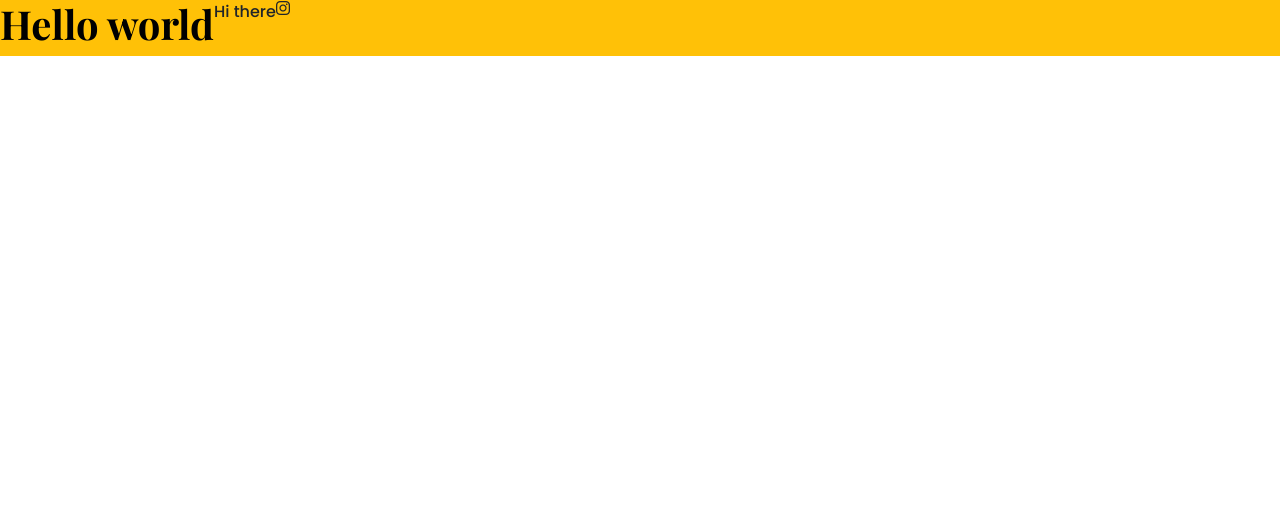
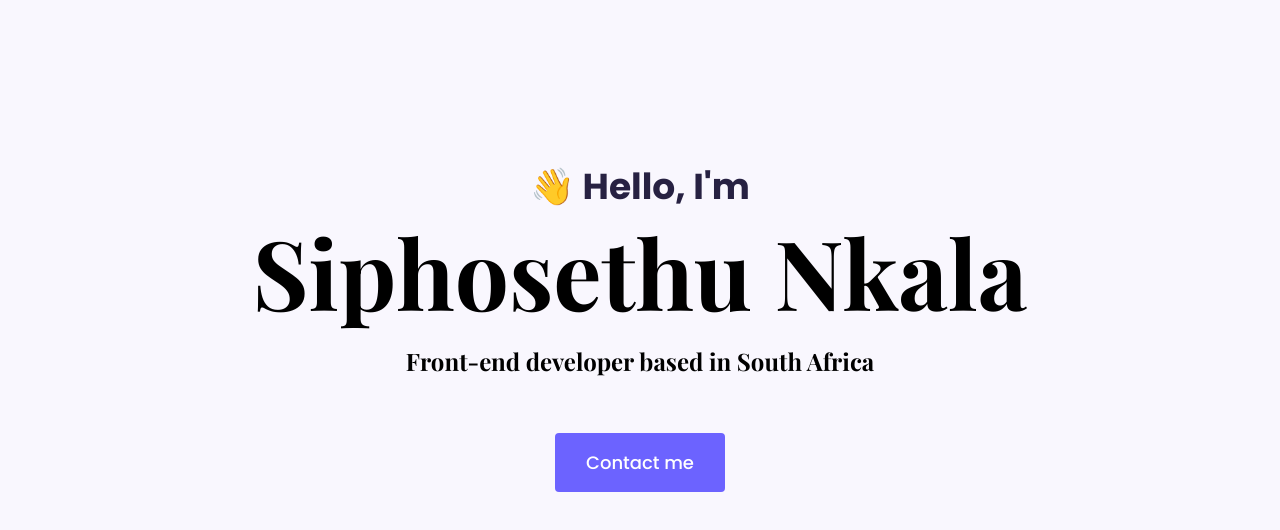
Before and after one commit to Siphosethu-Nkala-1/portfolio-project, a plain HTML site: page index.html in a window 1280 px wide. Drawn offline with nearby package versions, Linux system fonts and the light colour scheme.

Commit message:
Added hero

```diff
--- a/index.html
+++ b/index.html
@@ -17,13 +17,16 @@
       rel="stylesheet"
     />
 
-        <title>Document</title>
+        <title>Siphosethu Portfolio</title>
     </head>
     <body>
-         <div class="d-flex bg-warning">
-      <h1>Hello world</h1>
-      <p>Hi there</p>
-      <i class="fab fa-instagram"></i>
+         <div class="hero">
+      <p>👋 Hello, I'm</p>
+      <h1>Siphosethu Nkala</h1>
+      <h2 class="mb-5">Front-end developer based in South Africa</h2>
+      <div>
+        <a href="#" class="btn btn-branding">Contact me</a>
+      </div>
     </div>
     </body>
 </html>
--- a/styles/portfolio.css
+++ b/styles/portfolio.css
@@ -1,10 +1,58 @@
-h1 {
+:root {
+  --branding-color: #6c63ff;
+  --secondary-color: #f9f7fe;
+  --heading-font-family: "Playfair Display", serif;
+  --default-font-family: "Poppins", sans-serif;
+}
+
+body {
+  font-family: var(--default-font-family);
+}
+
+h1,
+h2,
+h3,
+h4,
+h5,
+h6 {
   color: black;
-  font-family: "Playfair Display", serif;
+  font-family: var(--heading-font-family);
   font-weight: bold;
 }
 
+h1 {
+  font-size: 96px;
+}
+
 p {
-  font-family: "Poppins", sans-serif;
   font-weight: normal;
 }
+
+.hero {
+  background: var(--secondary-color);
+  text-align: center;
+  padding: 160px 20px;
+}
+
+.hero p {
+  font-size: 36px;
+  font-weight: bold;
+  margin: 0;
+  color: #272142;
+}
+
+.hero h2 {
+  font-family: var(--heading-font-family);
+  font-weight: normal;
+  line-height: 2;
+  font-size: 24px;
+}
+
+.btn-branding {
+  background: var(--branding-color);
+  border-radius: 4px;
+  color: white;
+  font-size: 18px;
+  line-height: 27px;
+  padding: 15px 30px;
+}
```
